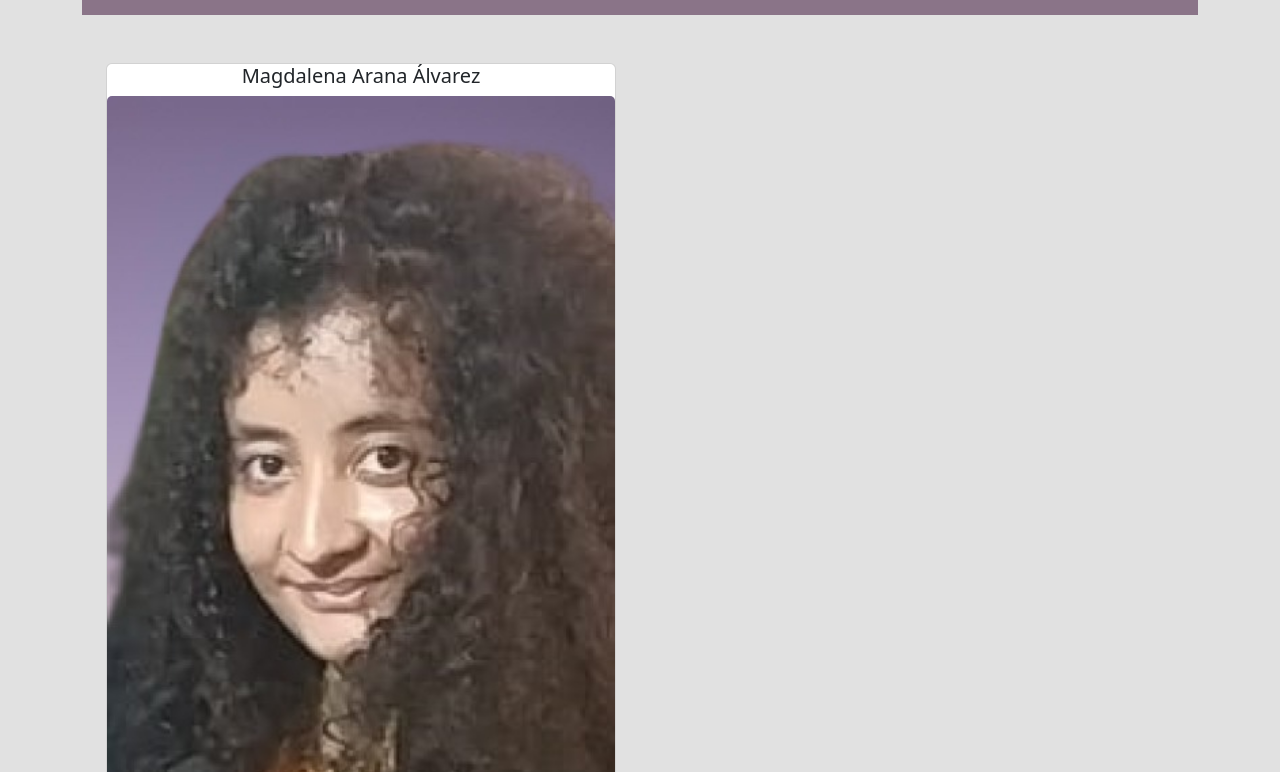
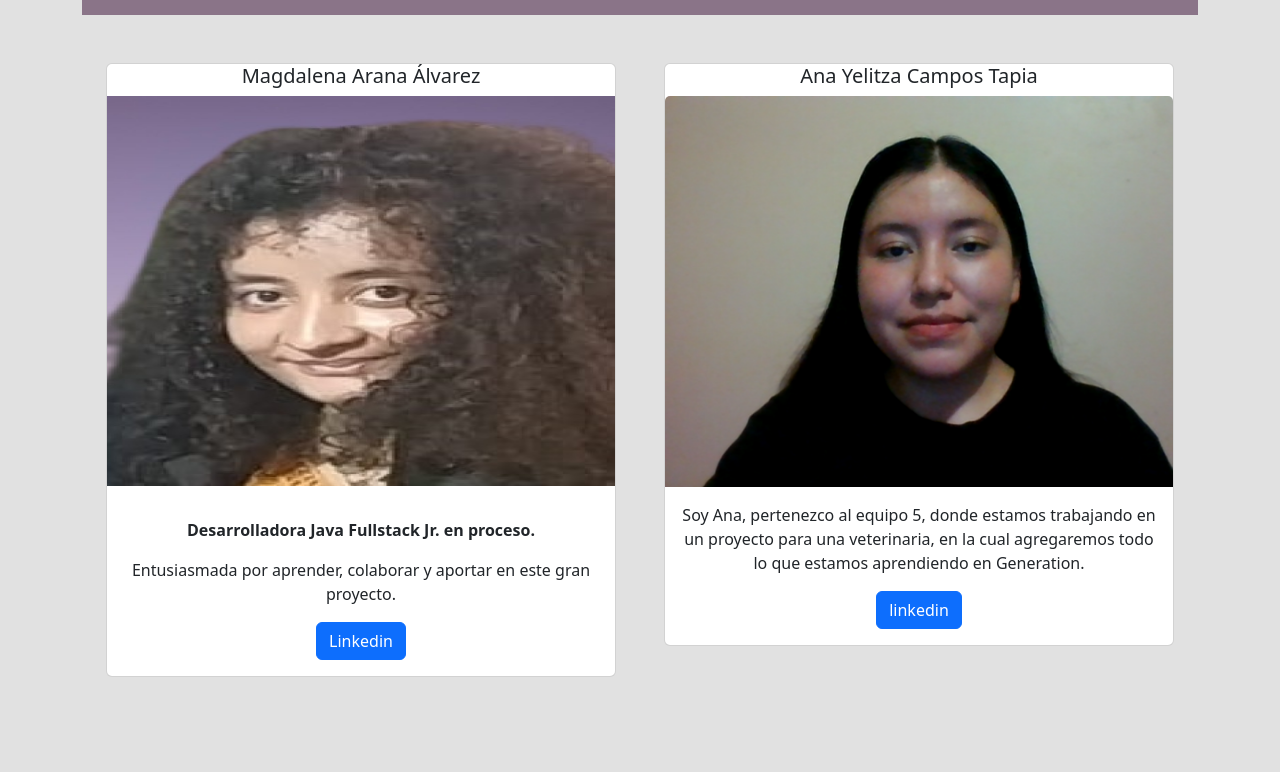
Before and after one commit to AnaYelitzaCT/equipo5_ProyectoN, a plain HTML site: page Veterinaria/QuienesSomos.html in a window 1280 px wide. Shown: the part 868-1640 px from the top of the page. Drawn offline with nearby package versions, Linux system fonts and the light colour scheme.

Commit message:
cambios en card

```diff
--- a/Veterinaria/QuienesSomos.css
+++ b/Veterinaria/QuienesSomos.css
@@ -35,6 +35,10 @@ body{
     padding: 10px;
     color: white;
     background-color: #8A7488;
+}
+
+.card-img-top1 {
+    height: 390px;
 }
 
 
--- a/Veterinaria/QuienesSomos.html
+++ b/Veterinaria/QuienesSomos.html
@@ -54,12 +54,13 @@
         <h2>Integrantes</h2>
     </div>
     <div class="container overflow-hidden text-center">
+
         <div class="row gy-5">
           <div class="col-6">
             <div class="container py-5">
-                <div class="card">
+                <div class="card" >
                     <h5 class="card-title">Magdalena Arana Álvarez</h5>
-                    <img src="./src/MagdaFotos.jpg" class="card-img-top" alt="...">
+                    <img src="./src/fotoMag.png" class="card-img-top1" alt="..." >
                     <div class="card-body">
                         <p class="card-text"><p><strong>Desarrolladora Java Fullstack Jr. en proceso.</strong>
                             <p>Entusiasmada por aprender, colaborar y aportar en este gran proyecto.</p>
@@ -67,7 +68,7 @@
                     </div>
                 </div>
             </div>
-        </div>
+
 
 
         </div>
```
Also changed, not shown: Veterinaria/src/MagdaFotos.jpg (deleted), Veterinaria/src/fotoMag.png (added).
